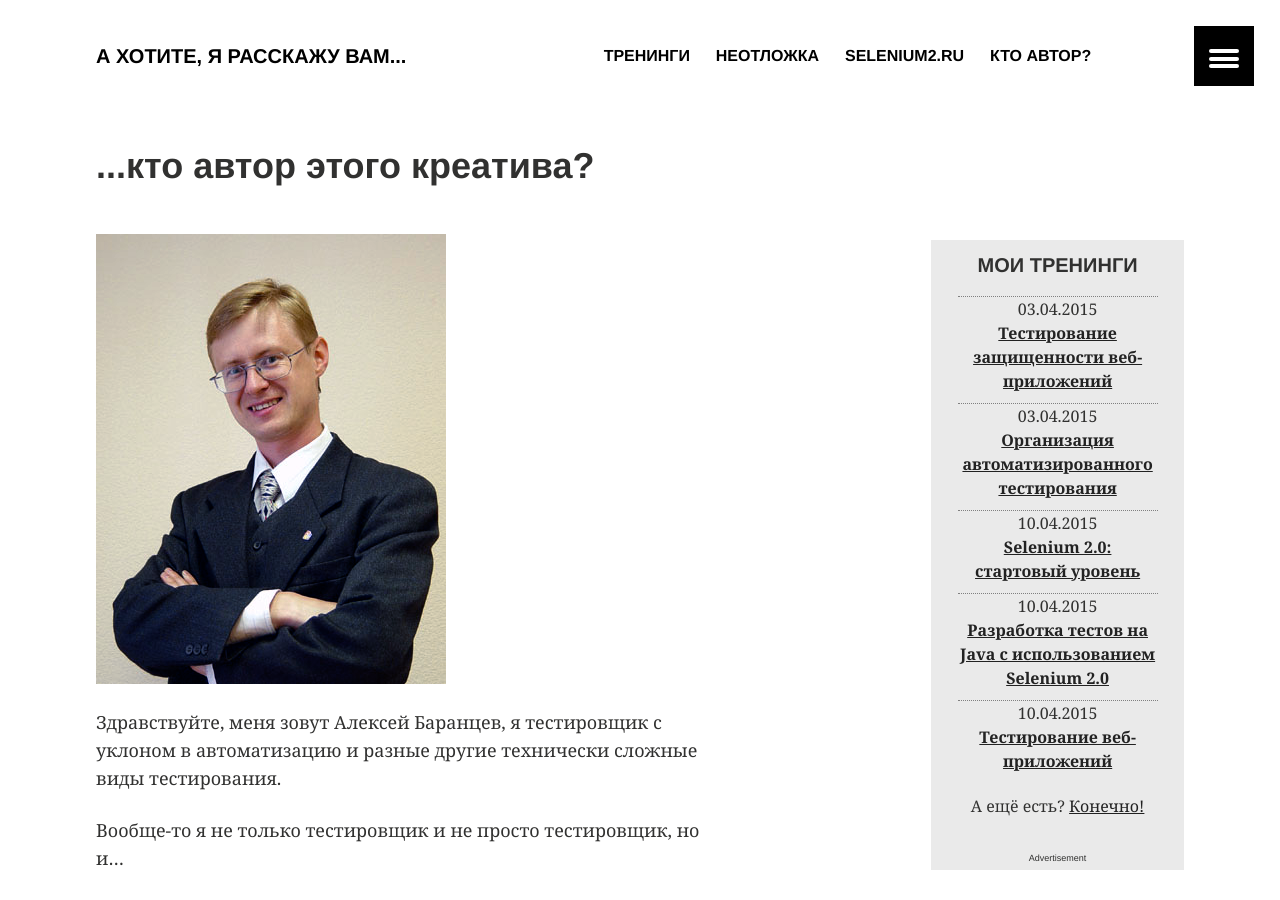
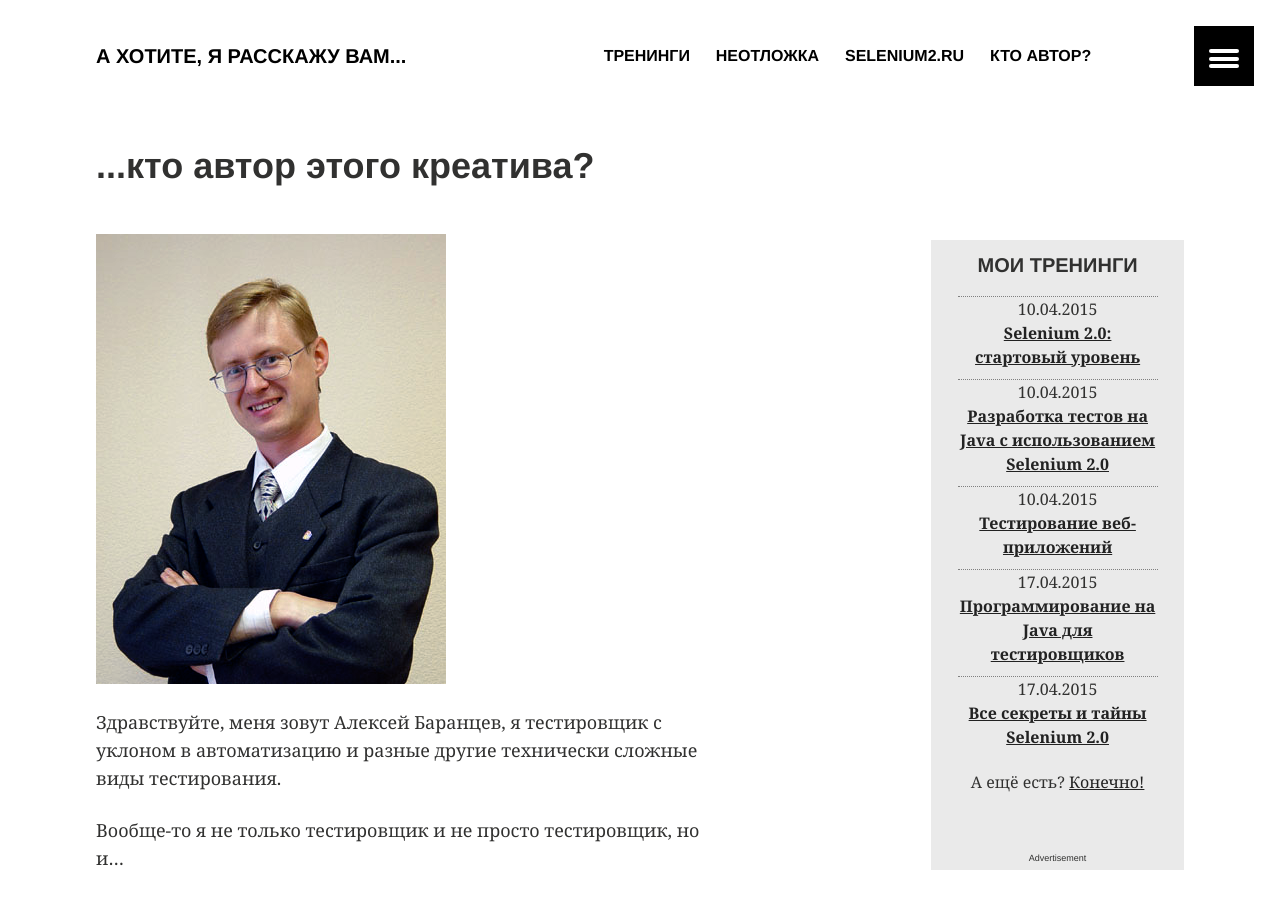
Before and after one commit to baranceva/barancev.github.io, a Jekyll site: the page built from about/index.md, in a window 1280 px wide and 900 px high. Built offline with Jekyll 4.4.1, drawn with Linux system fonts in a browser that asks for light colours.

Commit message:
Update advertising.html

```diff
--- a/_includes/advertising.html
+++ b/_includes/advertising.html
@@ -17,14 +17,6 @@ font-weight: 700; font-size: 1.25em; text-transform: uppercase;
 <ul>
 
 <li>
-<span>03.04.2015</span><br>
-<a href="http://software-testing.ru/trainings/schedule?task=3&cid=126">Тестирование защищенности веб-приложений</a>
-</li>
-<li>
-<span>03.04.2015</span><br>
-<a href="http://software-testing.ru/trainings/schedule?&task=3&cid=232">Организация автоматизированного тестирования</a>
-</li>
-<li>
 <span>10.04.2015</span><br>
 <a href="http://software-testing.ru/trainings/schedule?&task=3&cid=187">Selenium 2.0: стартовый уровень</a>
 </li>
@@ -36,6 +28,14 @@ font-weight: 700; font-size: 1.25em; text-transform: uppercase;
 <span>10.04.2015</span><br>
 <a href="http://software-testing.ru/trainings/schedule?&task=3&cid=189">Тестирование веб-приложений</a>
 </li>
+<li>
+<span>17.04.2015</span><br>
+<a href="http://software-testing.ru/trainings/schedule?&task=3&cid=1">Программирование на Java для тестировщиков</a>
+</li>
+<li>
+<span>17.04.2015</span><br>
+<a href="http://software-testing.ru/trainings/schedule?&task=3&cid=164">Все секреты и тайны Selenium 2.0</a>
+</li>
 </ul>
 А ещё есть? <a href="http://software-testing.ru/trainings/schedule">Конечно!</a>
 </ins>
```
